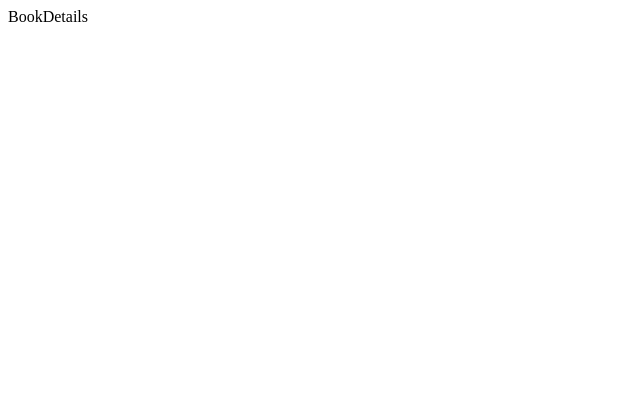
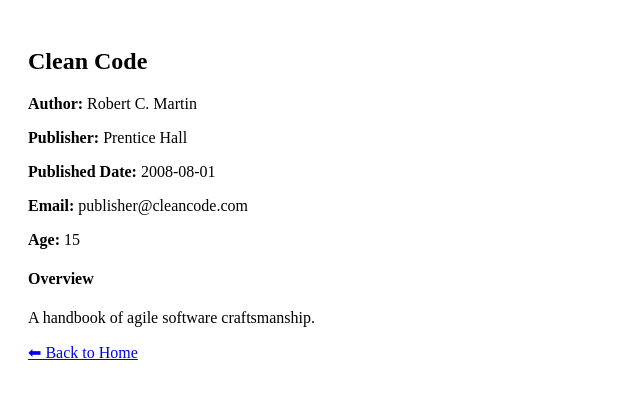
Before and after one commit to ganeshkore/Book-Inventory-Management-System, a React (Vite) app: page /book/1 in a window 1280 px wide. Shown: the top 396 px of the page, without its empty margins (0-640 px from the left). Built offline with nearby package versions, Linux system fonts and the light colour scheme; data requests are answered from the project's data file.

Commit message:
created view book details page temple and integrated api using id

```diff
--- a/db.json
+++ b/db.json
@@ -9,6 +9,16 @@
       "email": "publisher@cleancode.com",
       "age": 15,
       "overview": "A handbook of agile software craftsmanship."
+    },
+    {
+      "title": "Deathnote",
+      "author": "L lawLiet",
+      "publisher": "Light Yagami",
+      "publishedDate": "22/02/2026",
+      "email": "light@gmail.com",
+      "age": 25,
+      "overview": "Best anime in the world",
+      "id": 2
     }
   ]
 }
--- a/src/pages/BookDetails.jsx
+++ b/src/pages/BookDetails.jsx
@@ -1,9 +1,33 @@
-import React from 'react'
+import { useEffect, useState } from "react";
+import { useParams, Link } from "react-router-dom";
+import { getBookById } from "../services/bookService";
 
 const BookDetails = () => {
+  const { id } = useParams();
+  const [book, setBook] = useState(null);
+
+  useEffect(() => {
+    getBookById(id).then((res) => setBook(res.data));
+  }, [id]);
+
+  if (!book) return <p>Loading...</p>;
+
   return (
-    <div>BookDetails</div>
-  )
-}
+    <div style={{ padding: "20px", maxHeight: "100vh", overflowY: "auto" }}>
+      <h2>{book.title}</h2>
 
-export default BookDetails
+      <p><strong>Author:</strong> {book.author}</p>
+      <p><strong>Publisher:</strong> {book.publisher}</p>
+      <p><strong>Published Date:</strong> {book.publishedDate}</p>
+      <p><strong>Email:</strong> {book.email}</p>
+      <p><strong>Age:</strong> {book.age}</p>
+
+      <h4>Overview</h4>
+      <p>{book.overview}</p>
+
+      <Link to="/">⬅ Back to Home</Link>
+    </div>
+  );
+};
+
+export default BookDetails;
```
